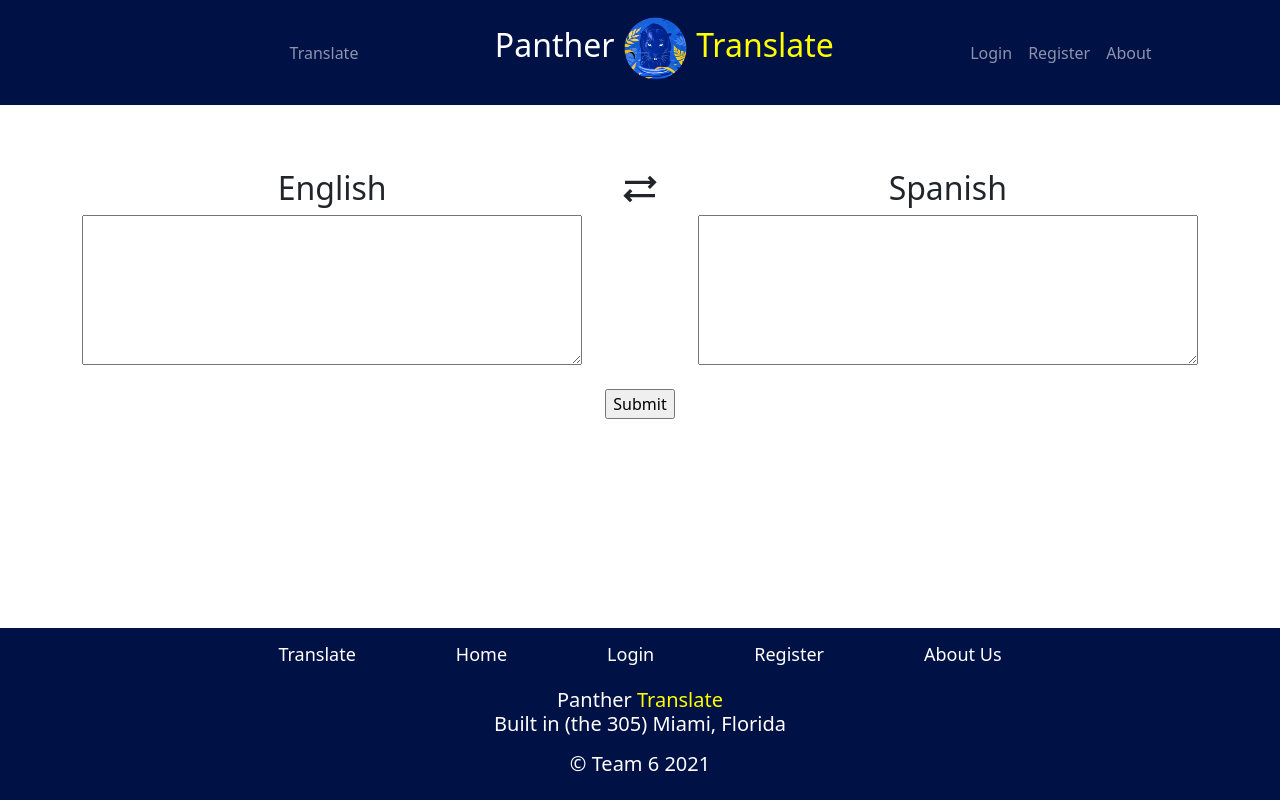
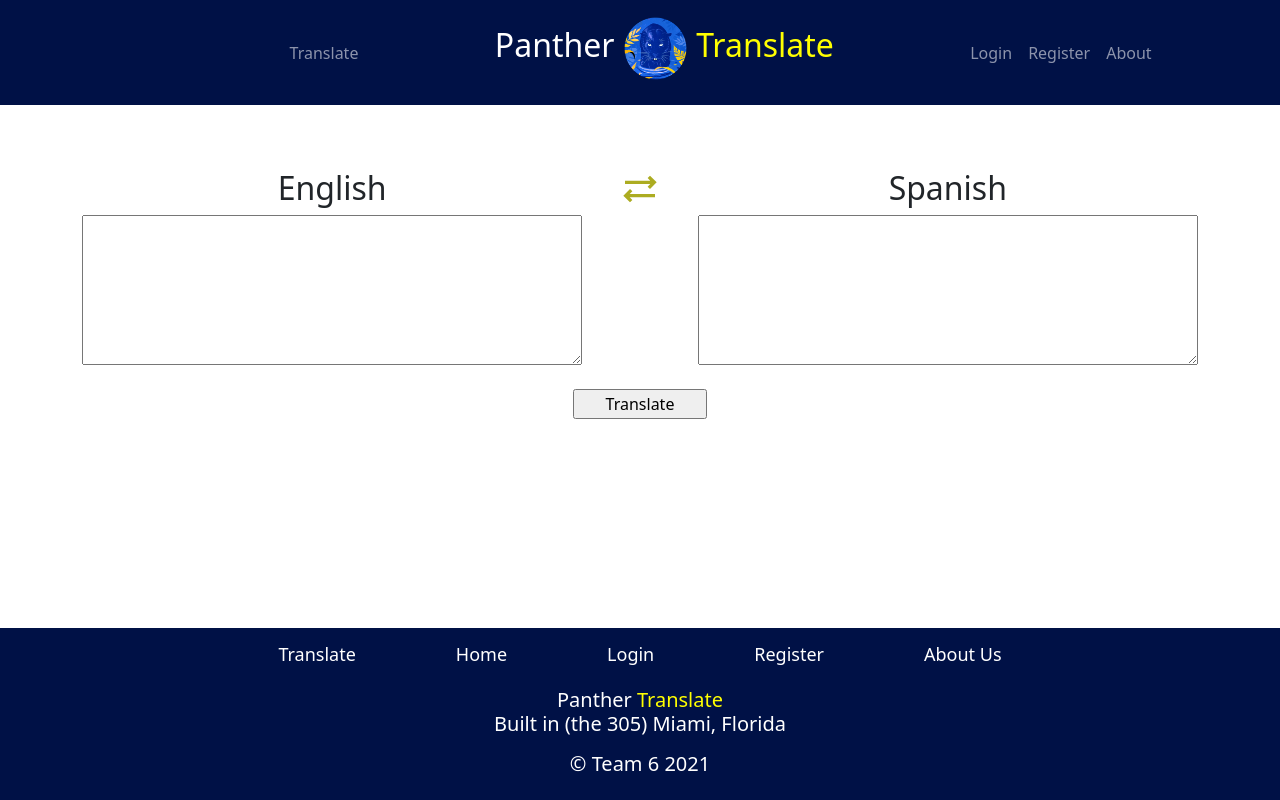
Before and after one commit to 64bit-awesome/Panther-Translate, a React (Create React App) app in the folder frontend/: page /Translate in a window 1280 px wide. Built offline with nearby package versions, Linux system fonts and the light colour scheme.

Commit message:
Properly theme switch button + rename submit button

```diff
--- a/frontend/src/components/TranslationForm.js
+++ b/frontend/src/components/TranslationForm.js
@@ -29,7 +29,7 @@ function TranslationForm() {
               className="input-box"
             />
           </Col>
-          <Col style={{maxWidth: "8%"}}>
+          <Col style={{maxWidth: "8%", color: "#acac21"}}>
             <MdOutlineSyncAlt size={40}/>
           </Col>
           <Col>
@@ -43,7 +43,7 @@ function TranslationForm() {
         <Row>
           <Col></Col>
           <Col>
-            <input type="submit" style={{marginTop: "5%"}}/>
+            <input type="submit" value="      Translate      " style={{marginTop: "5%"}}/>
           </Col>
           <Col></Col>
         </Row>
```
